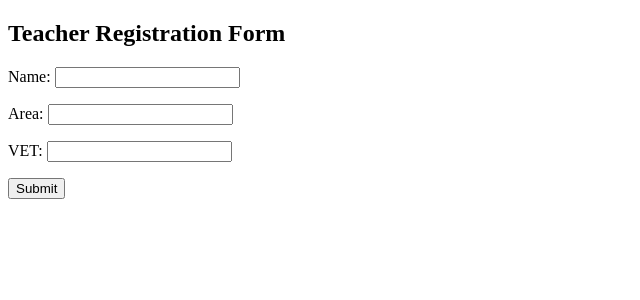
After one commit to 0308612/InClassDjango, a Django app: page /input in a window 1280 px wide. The commit adds this page. Shown: the top 300 px of the page, without its empty margins (0-640 px from the left). Run offline with Django 3.2, Linux system fonts and the light colour scheme.

Commit message:
added VET to database added form to add teachers added a remove duplicates command

```diff
--- a/InClassDjango/InClassDjango/urls.py
+++ b/InClassDjango/InClassDjango/urls.py
@@ -26,4 +26,5 @@ urlpatterns = [
     path('admin/', admin.site.urls),
     re_path(r'^$', MyApp.views.index, name='index'),
     re_path(r'home$', MyApp.views.index, name='home'),
+    re_path(r'input', MyApp.views.input_view, name='input'),
     ]
--- a/InClassDjango/MyApp/forms.py
+++ b/InClassDjango/MyApp/forms.py
@@ -1,4 +1,13 @@
 from django import forms
 
-class checkForm(forms.Form):
-    isVET = forms.CheckboxInput()
+from .models import teacher
+
+
+
+class InputForm(forms.ModelForm):
+
+    class Meta:
+
+        model = teacher
+
+        fields = ['Name', 'Area', 'VET']
--- a/InClassDjango/MyApp/management/commands/importCSV.py
+++ b/InClassDjango/MyApp/management/commands/importCSV.py
@@ -1,6 +1,6 @@
 import csv
 from django.core.management import BaseCommand
-from MyApp.models import teacher
+from models import teacher
 
 class Command(BaseCommand):
     help = "This is some help text"
--- a/InClassDjango/MyApp/models.py
+++ b/InClassDjango/MyApp/models.py
@@ -1,8 +1,8 @@
-from os import name
-from unittest.util import _MAX_LENGTH
+from tkinter import TRUE
 from django.db import models
 
 # Create your models here.
 class teacher(models.Model):
     Name = models.CharField(max_length=25)
     Area = models.CharField(max_length=30)
+    VET = models.CharField(max_length=10)
--- a/InClassDjango/MyApp/templates/MyApp/index.html
+++ b/InClassDjango/MyApp/templates/MyApp/index.html
@@ -13,16 +13,19 @@
         <tr>
             <th>Name</th>
             <th>Teaching Area</th>
+            <th>Teaches VET</th>
         </tr>
         {% for teach in content %}
         <tr>
             <td>{{teach.Name}}</td>
             <td>{{teach.Area}}</td>
+            <td>{{teach.VET}}</td>
         </tr>
         {% endfor %}
     </table>
     {% else %}
     <strong>No data!</strong>
     {% endif %}
+    <a href="input.html">add teachers</a>
 </body>
 </html>
--- /dev/null
+++ b/InClassDjango/MyApp/templates/MyApp/input.html
@@ -0,0 +1,27 @@
+<!DOCTYPE html>
+
+<html>
+
+<head>
+
+    <title>Django Form</title>
+
+</head>
+
+<body>
+
+    <h2>Teacher Registration Form</h2>
+
+    <form action="" method="post">
+
+        {% csrf_token %}
+
+        {{ form.as_p }}
+
+        <input type="submit" value="Submit">
+
+    </form>
+
+</body>
+
+</html>
--- a/InClassDjango/MyApp/views.py
+++ b/InClassDjango/MyApp/views.py
@@ -1,9 +1,10 @@
 from urllib import request, response
-from django.shortcuts import render
 from .models import teacher
 from django.http import HttpResponseRedirect
+from django.shortcuts import render, redirect
 
-from .forms import  checkForm
+from .models import teacher
+from .forms import InputForm
 
 # Create your views here.
 def index(request):
@@ -11,8 +12,24 @@ def index(request):
 
     return render(request, "MyApp/index.html",{'content': teach})
 
-def get_VET(request):
-    if request.methord == 'POST':
-        form = checkForm(request.POST)
+def input_view(request):
+
+    if request.method == "POST":
+
+        form = InputForm(request.POST)
+
+
+
         if form.is_valid():
-            return HttpResponseRedirect('/thanks/')
+
+            form.save()
+
+            return redirect("index")
+
+    else:
+
+        form = InputForm()
+
+
+
+    return render(request, "MyApp/input.html", {"form": form})
```
Also changed, not shown: InClassDjango/MyApp/management/commands/removeDuplicates.py (added, +38 -0 lines), InClassDjango/MyApp/migrations/0002_teacher_vet.py (added), InClassDjango/db.sqlite3, 1 other file.
